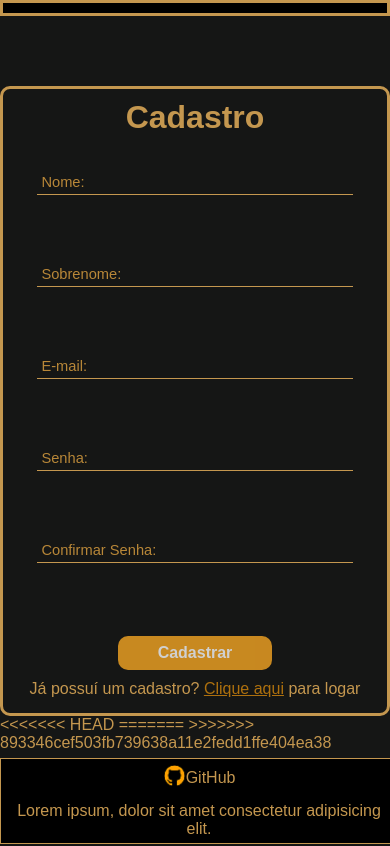
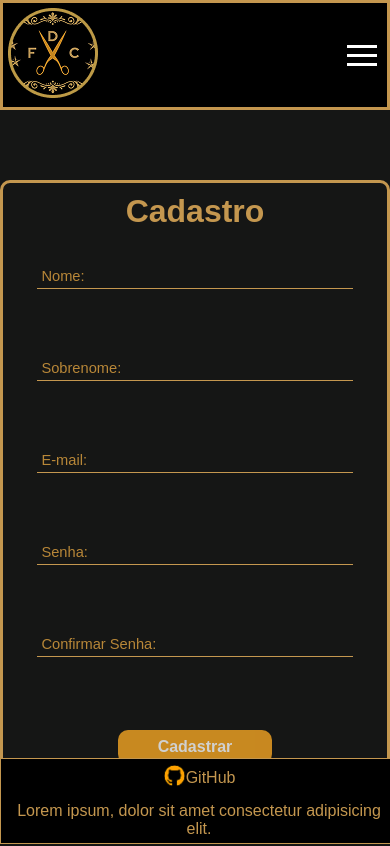
Before and after one commit to caio987/fabrica-do-corte, a PHP site: page /html/cliente.html in a window 390 px wide. Run offline with PHP 8.4, Linux system fonts and the light colour scheme; some libraries are stand-ins or nearby versions.

Commit message:
correção geral

```diff
--- a/script.js
+++ b/script.js
@@ -15,7 +15,7 @@ function proximaImagem() {
 }
 
 window.addEventListener("DOMContentLoaded", async () => {
-  const nav = document.querySelector("header nav ul");
+  const nav = document.querySelector("header nav");
 
   // const response = await fetch("user_session.php");
   // const data = await response.json();
@@ -32,13 +32,32 @@ window.addEventListener("DOMContentLoaded", async () => {
   //       `;
   // } else {
   //   // Não logado
-    nav.innerHTML = `
-        <li><a href="index.html"><img src="../img/logo.png" alt=""></a></li>
+  nav.innerHTML = `
+    <ul class="navNormal">
+      <li><a href="index.html"><img src="../img/logo.png" alt=""></a></li>
+      <li><a href="busca.html" class="links">Barbearias</a></li>
+      <li><a href="index.html#quemSomos" class="links">Quem somos</a></li>
+      <li><a href="escolherCadastro.html" class="links">Cadastrar</a></li>
+      <li><a href="login.html" class="links">Login</a></li>
+    </ul>
+
+    <li class="logoMobile"><a href="index.html"><img src="../img/logo.png" alt=""></a></li>
+    <div class="mobileMenu">
+      <img class="linha1" src="../img/retangulo.png" style="margin="0px 0px 0px 0px">
+      <img class="linha2" src="../img/retangulo.png" style="margin="0px 0px 0px 0px">
+      <img class="linha3" src="../img/retangulo.png" style="margin="0px 0px 0px 0px">
+    </div>
+    <ul class="navMobile">
+        <hr>
         <li><a href="busca.html" class="links">Barbearias</a></li>
-        <li><a href="#quemSomos" class="links">Quem somos</a></li>
+        <hr>
+        <li><a href="index.html#quemSomos" class="links">Quem somos</a></li>
+        <hr>
         <li><a href="escolherCadastro.html" class="links">Cadastrar</a></li>
+        <hr>
         <li><a href="login.html" class="links">Login</a></li>
-        `;
+        <hr>
+    </ul>`;
   // }
 });
 
@@ -172,30 +191,23 @@ let left_mover = () => {
   }
 };
 
-<<<<<<< HEAD
 span[1].onclick = () => { right_mover(); }
 span[0].onclick = () => { left_mover(); }
-
-
-
-
-
-
-
-
-            //Exibir a mensagem de erro/cadastrado
-    //Pega o que foi enviado pela barra de pesquisa
-    const pegar = new URLSearchParams(window.location.search);
-    //Pega a menssagem enviada
-    const mensagem = pegar.get('mensagem')
-    if(mensagem){
-    alert(mensagem)
-    }
-=======
 span[1].onclick = () => {
   right_mover();
 };
 span[0].onclick = () => {
   left_mover();
 };
->>>>>>> 893346cef503fb739638a11e2fedd1ffe404ea38
+
+// <<<<<<< HEAD
+// //Exibir a mensagem de erro/cadastrado
+// //Pega o que foi enviado pela barra de pesquisa
+// const pegar = new URLSearchParams(window.location.search);
+// //Pega a menssagem enviada
+// const mensagem = pegar.get('mensagem')
+// if (mensagem) {
+//   alert(mensagem)
+// }
+// =======
+// >>>>>>> 893346cef503fb739638a11e2fedd1ffe404ea38
--- a/style.css
+++ b/style.css
@@ -19,16 +19,17 @@ footer {
     text-align: center;
 }
 
-header nav {
-    width: 90%;
-    margin: auto;
-}
-
-header nav ul {
+header nav .navNormal {
     display: flex;
     align-items: center;
     justify-content: space-evenly;
     list-style: none;
+}
+
+header nav .navMobile,
+header nav .logoMobile,
+header nav .mobileMenu {
+    display: none;
 }
 
 header nav a,
@@ -514,3 +515,53 @@ main #caixaEstabelecimento .active .sinopse{
 main #caixa .margem{
     margin: 30px 1px;
 }
+@media (max-width: 767px) {
+    header {
+        max-width: 767px;
+    }
+
+    header nav {
+        display: flex;
+        justify-content: space-between;
+        align-items: center;
+    }
+
+    header nav .navNormal {
+        display: none;
+    }
+
+    header nav .mobileMenu,
+    header nav .logoMobile {
+        display: block;
+    }
+
+    header nav .mobileMenu {
+        width: 30px;
+        display: flex;
+        flex-direction: column;
+        justify-content: space-between;
+        padding: 5px;
+        cursor: pointer;
+        transition: .8s;
+    }
+
+    header nav .mobileMenu .linha1,
+    header nav .mobileMenu .linha2,
+    header nav .mobileMenu .linha3 {
+        width: 100%;
+        height: 3px;
+        margin: 3px 0;
+    }
+
+    .mobile_menu.active .linha1 {
+        transform: rotate(-45deg) translate(-8px, 8px);
+    }
+
+    .mobile_menu.active .linha2 {
+        opacity: 0;
+    }
+
+    .mobile_menu.active .linha3 {
+        transform: rotate(45deg) translate(-5px, -7px);
+    }
+}
```
